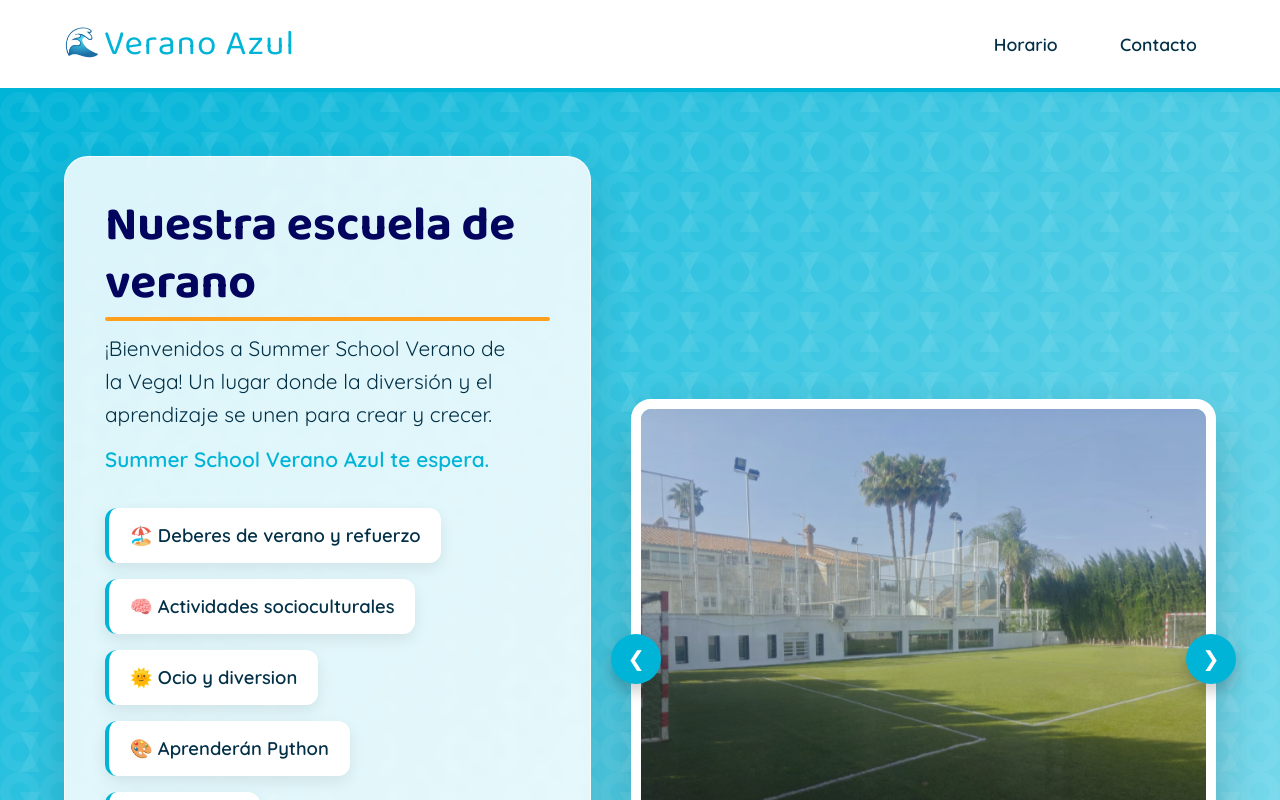
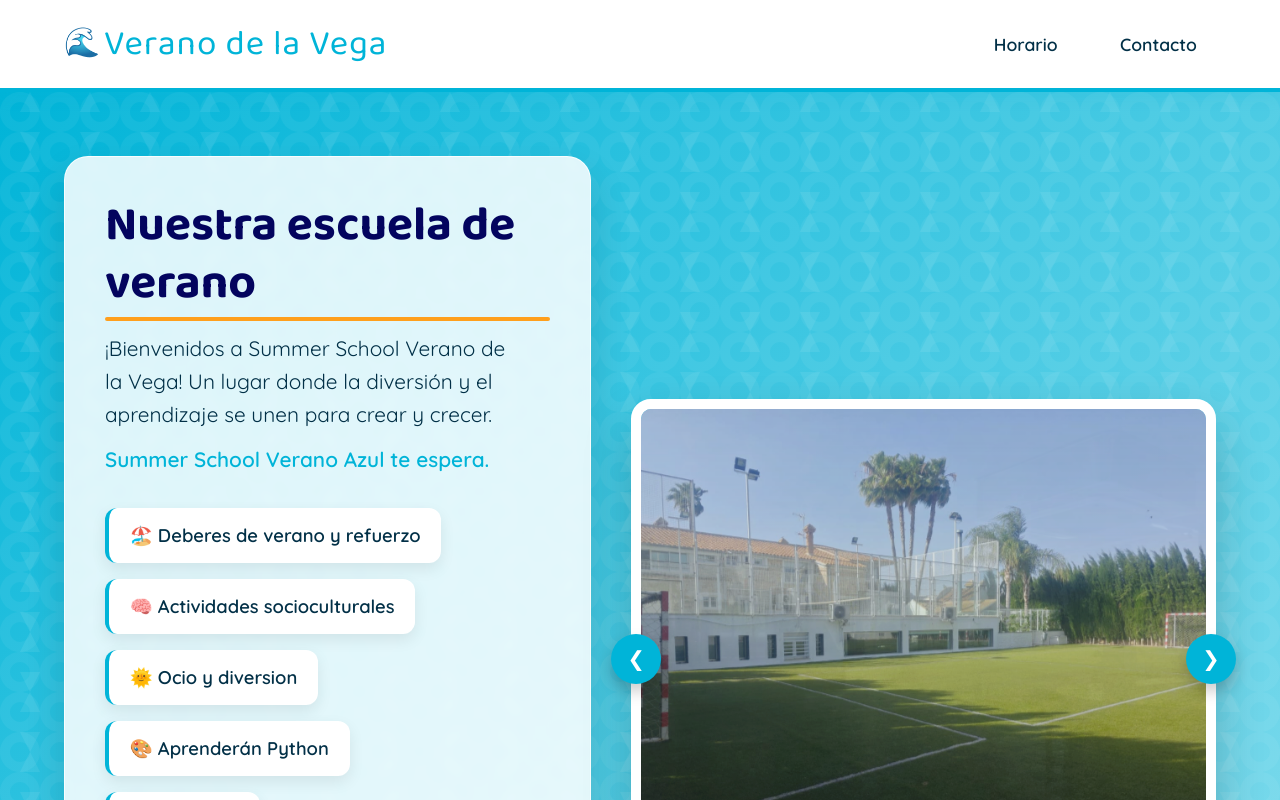
Before and after one commit to Jassy1233/SS, a plain HTML site: page HTML/index.html in a window 1280 px wide. Shown: the top 800 px of the page. Drawn offline with Linux system fonts and the light colour scheme.

Commit message:
Cambio de titulo

```diff
--- a/HTML/index.html
+++ b/HTML/index.html
@@ -3,7 +3,7 @@
   <head>
     <meta charset="UTF-8" />
     <meta name="viewport" content="width=device-width, initial-scale=1.0" />
-    <title>Verano Azul</title>
+    <title>Verano de la Vega</title>
     <link rel="stylesheet" href="../CSS/style.css" />
     <script src="../JS/slide.js" defer></script>
     <script src="../JS/movil.js" defer></script>
@@ -18,7 +18,7 @@
 
   <body>
     <nav>
-      <div class="logo">Verano Azul</div>
+      <div class="logo">Verano de la Vega</div>
       <button class="hamburger" aria-label="Abrir menú">&#9776;</button>
       <ul class="nav-links">
         <li><a href="horario.html">Horario</a></li>
```
